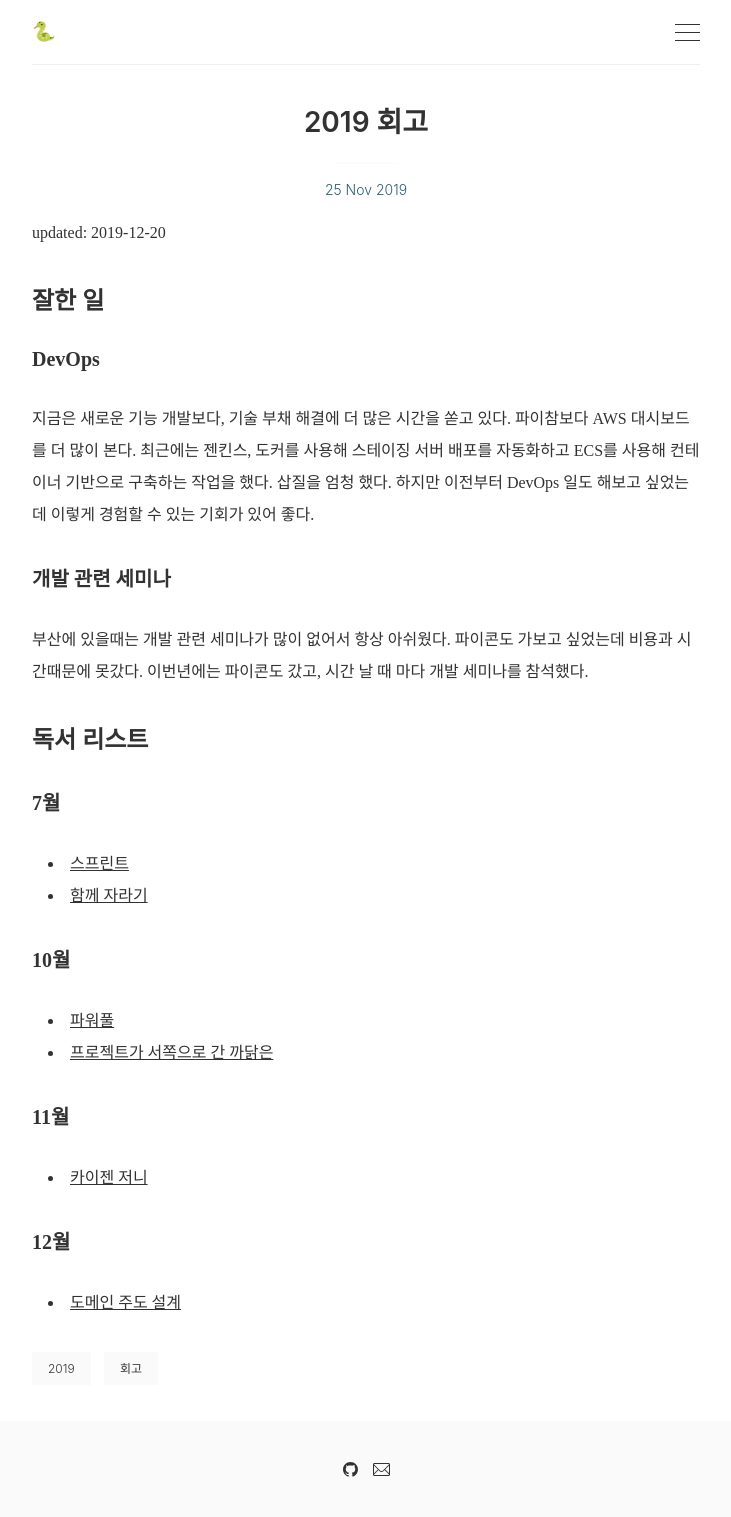
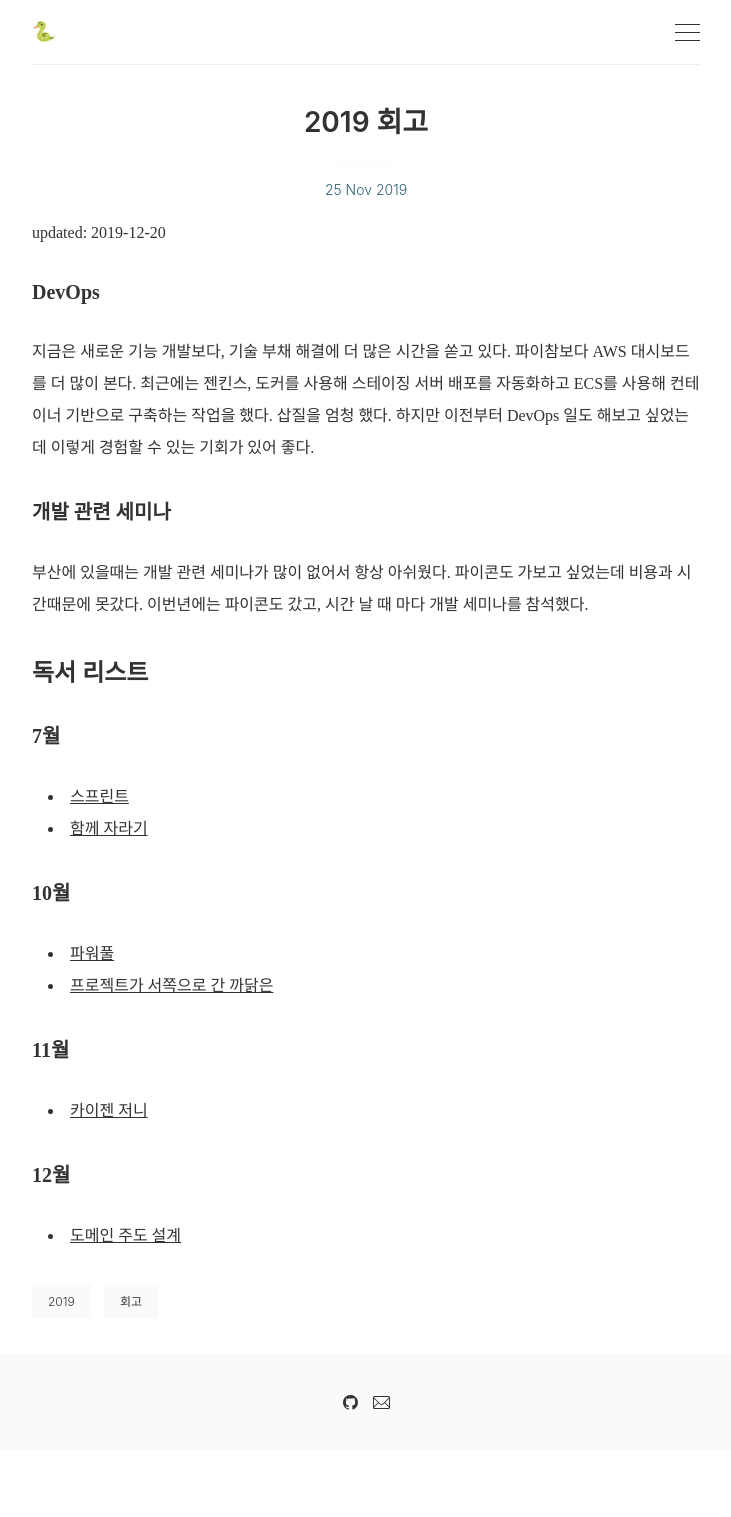
Before and after one commit to suhyunbaik/suhyunbaik.github.io, a Jekyll site: the page built from _posts/2019-11-25-2019-retrospect.md, in a window 1280 px wide. Shown: the whole page, without its empty margins (274-1005 px from the left). Built offline with Jekyll 4.4.1, drawn with Linux system fonts in a browser that asks for light colours; after the commit the page ends 1450 px from its top, so only the background shows below that.

Commit message:
Feat: edit

```diff
--- a/_posts/2019-11-25-2019-retrospect.md
+++ b/_posts/2019-11-25-2019-retrospect.md
@@ -6,7 +6,6 @@ tags: [2019, 회고]
 
 updated: 2019-12-20
 
-### 잘한 일
 #### DevOps
 지금은 새로운 기능 개발보다, 기술 부채 해결에 더 많은 시간을 쏟고 있다. 파이참보다 AWS 대시보드를 더 많이 본다. 최근에는 젠킨스, 도커를 사용해 스테이징 서버 배포를 자동화하고 ECS를 사용해 컨테이너 기반으로 구축하는 작업을 했다. 삽질을 엄청 했다. 하지만 이전부터 DevOps 일도 해보고 싶었는데 이렇게 경험할 수 있는 기회가 있어 좋다.
 
```
